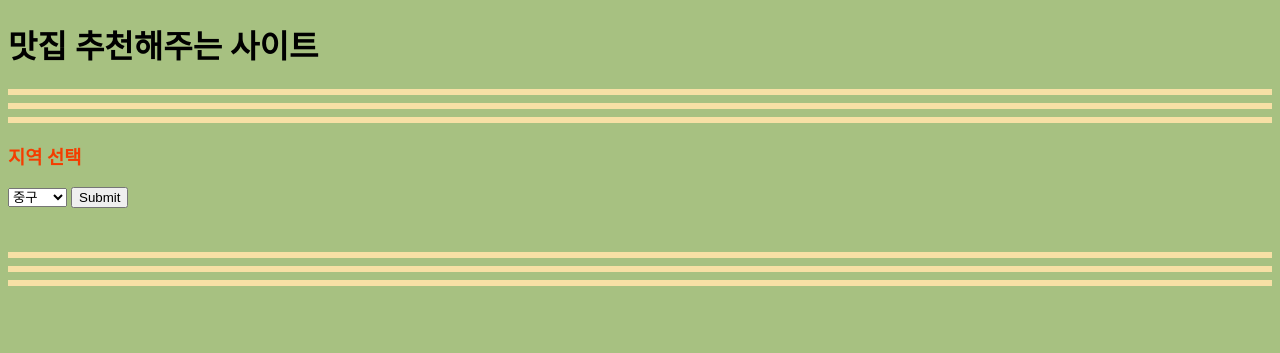
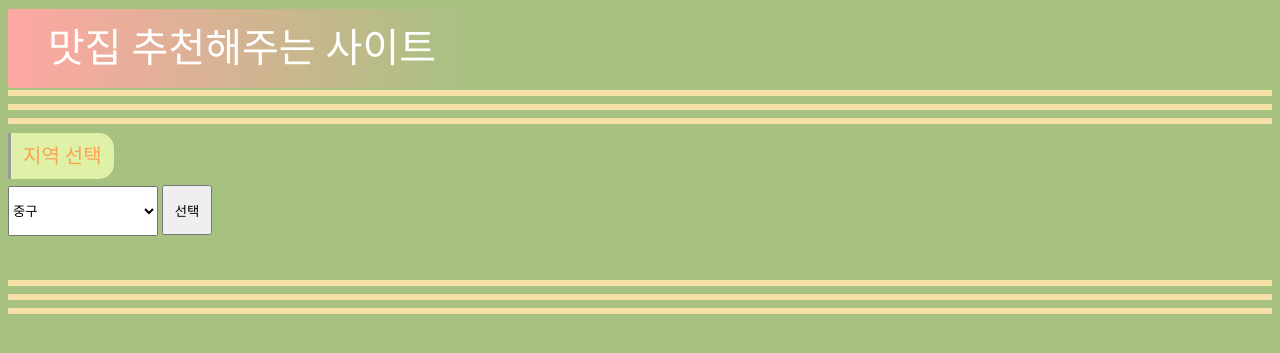
Before and after one commit to Cheng-Jo/OS_study_team8, a Flask app: page / in a window 1280 px wide. Shown: the top 353 px of the page. Run offline with Flask 2, Linux system fonts and the light colour scheme; parts of the project's set-up code (start-up, migrations or seed data) failed here and were passed over.

Commit message:
사이트 디자인 변경

```diff
--- a/templates/home.html
+++ b/templates/home.html
@@ -5,23 +5,26 @@
 body { background-color : #A7C181; }
 h3 { color : #F43D00; }
 hr { border : 3px solid #F7E0A5; }
-span { color : blue; font-size : 20px; }
+span { color : #fea252; font-size : 20px; }
+
+
 </style><title>맛집 추천해주는 사이트</title></head>
 <body>
 <!DOCTYPE html PUBLIC “-//W3C//DTD HTML 4.0 Transitional//EN”>
 <body>
-<h1>맛집 추천해주는 사이트</h1>
+<p><span style="background: linear-gradient(to right, #ffa7a3, #A7C181); padding: 0.43em 1em; font-size: 40px; border-radius: 3px; color: #ffffff;">맛집 추천해주는 사이트</span></p>
 <hr>
 <hr>
 <hr>
-<h3>지역 선택</h3>
+
+<p><span style="border-radius: 0 15px 15px 0; border-left: inset; padding: 0.6em; background: #dff0a7;">지역 선택</span></p>
 <form>
 <label>
 <form method="POST" action="/info">
 </form>
 
 <form method=“GET" action="/info">
-<select name="rating"
+<select name="rating" style="width:150px;height:50px;"
 </option>
 <option value="중구"> 중구 </option>
 <option value="수성구"> 수성구 </option>
@@ -30,7 +33,7 @@ span { color : blue; font-size : 20px; }
 <option value="달서구"> 달서구 </option>
 <option value="동구"> 동구 </option>
 </select>
-<button type="submit"> Submit </button>
+<button type="submit"style="width:50px;height:50px;" > 선택 </button>
 </form>
 
 
```
Also changed, not shown: templates/info.html (+16 -3 lines).
